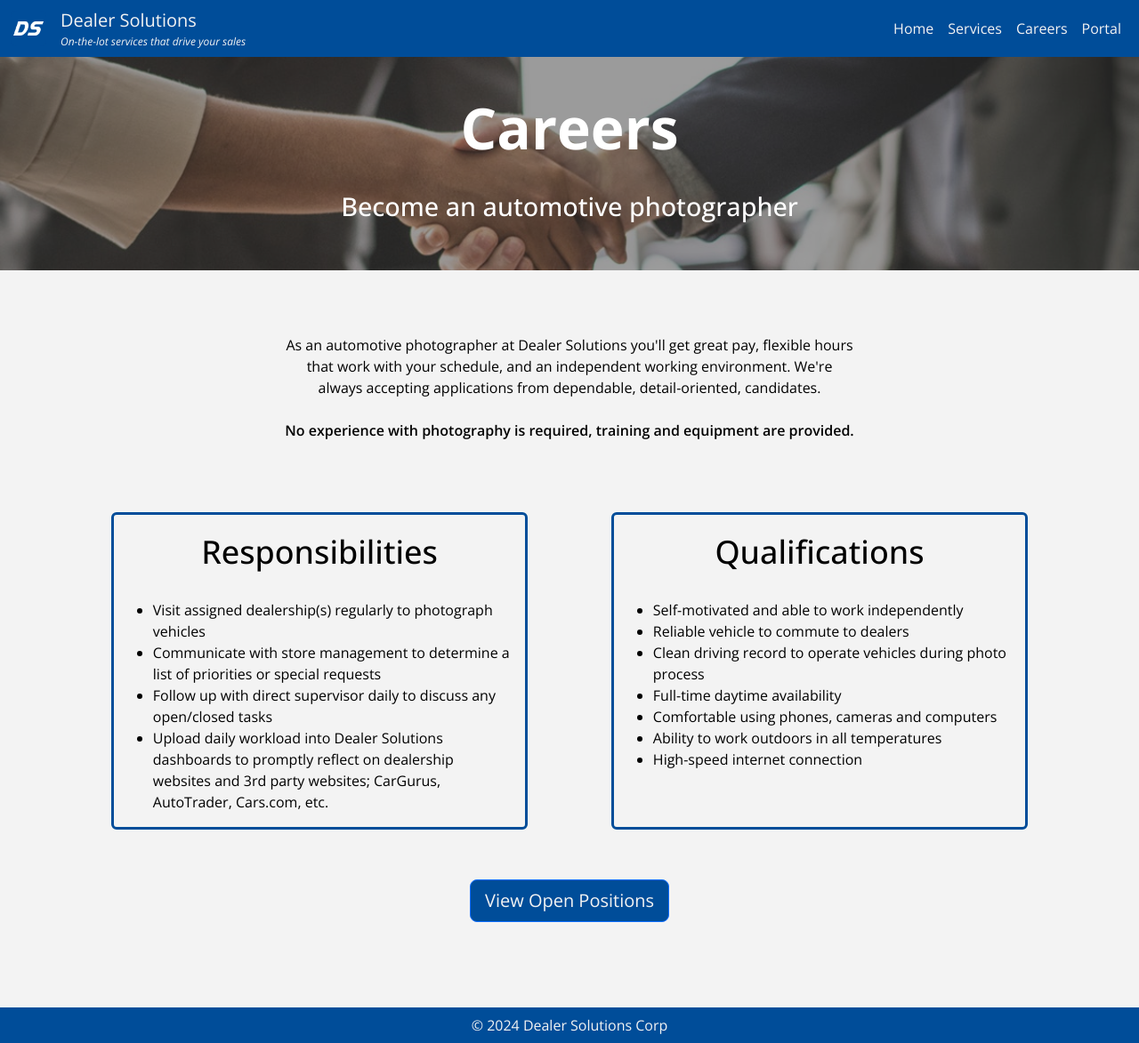
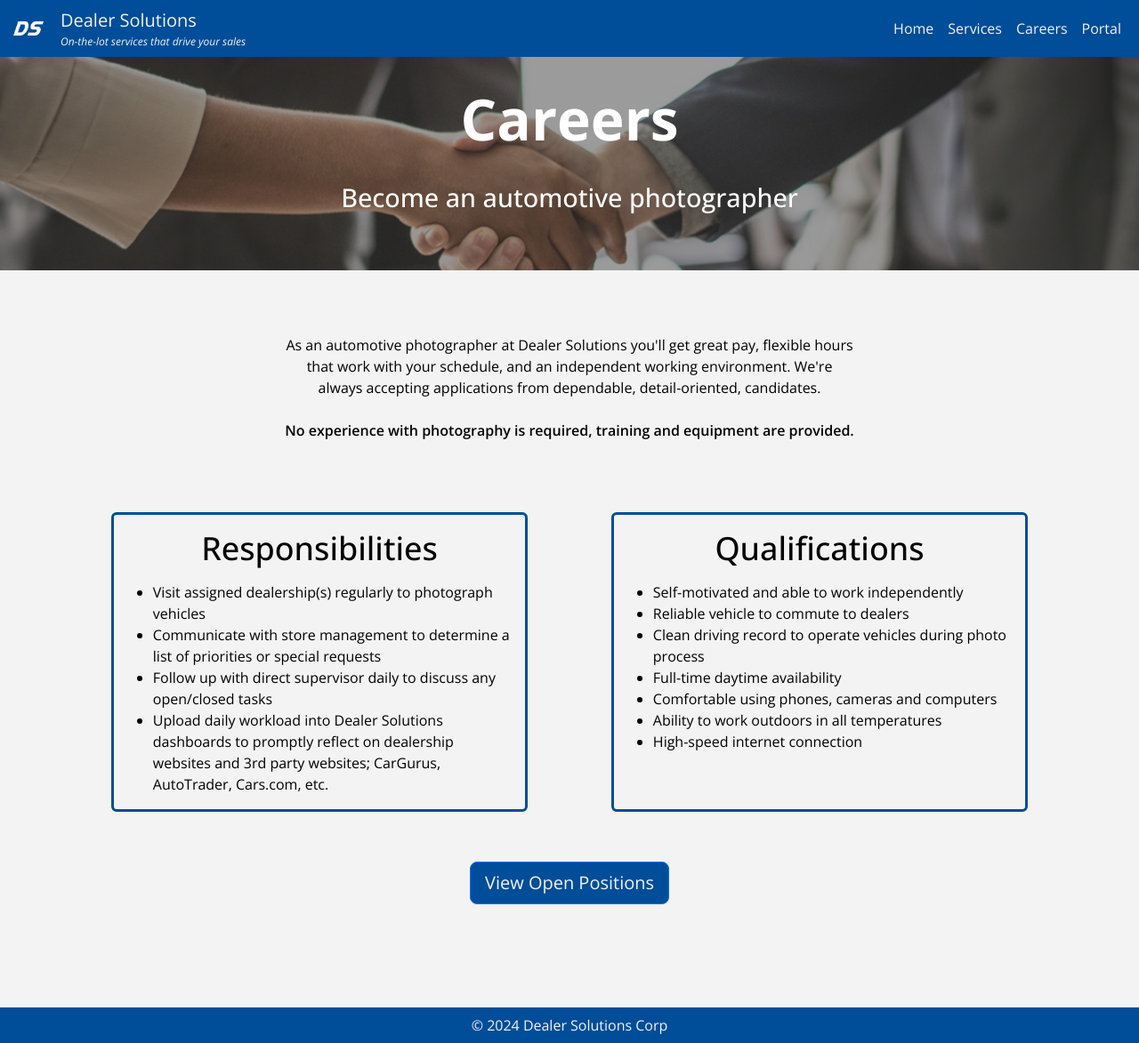
Before and after one commit to gstgeorge/dealerenvy-website, a Jekyll site: the page built from pages/careers.html, in a window 1280 px wide and 1173 px high. Shown: the whole window at 89% size. Built offline with Jekyll 4.4.1, drawn with Linux system fonts in a browser that asks for light colours.

Commit message:
fix header spacing

```diff
--- a/assets/css/main.css
+++ b/assets/css/main.css
@@ -17,7 +17,6 @@ p {
 }
 
 h1,h2,h3,h4,h5,h6 {
-    margin-top: 1.25rem;
     margin-bottom: 2rem;
 }
 
--- a/pages/careers.html
+++ b/pages/careers.html
@@ -18,7 +18,7 @@ header:
 </div>
 <div class="row justify-content-around my-5 px-2">
     <div class="col-lg-5 border border-3 rounded my-2">
-        <h1 class="text-center">Responsibilities</h1>
+        <h1 class="text-center my-3">Responsibilities</h1>
         <ul>
             <li>Visit assigned dealership(s) regularly to photograph vehicles</li>
             <li>Communicate with store management to determine a list of priorities or special requests</li>
@@ -27,7 +27,7 @@ header:
         </ul>
     </div>
     <div class="col-lg-5 border border-3 rounded my-2">
-        <h1 class="text-center">Qualifications</h1>
+        <h1 class="text-center my-3">Qualifications</h1>
         <ul>
             <li>Self-motivated and able to work independently</li>
             <li>Reliable vehicle to commute to dealers</li>
```
